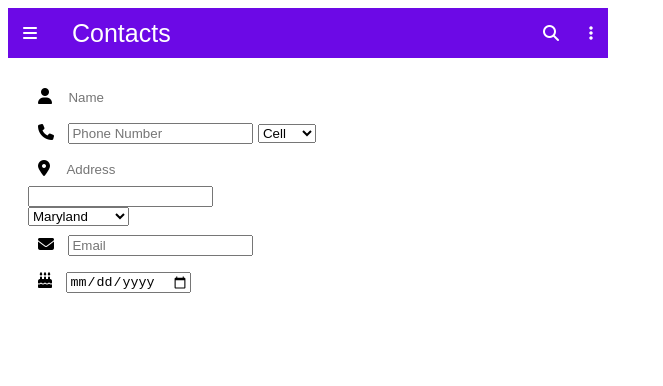
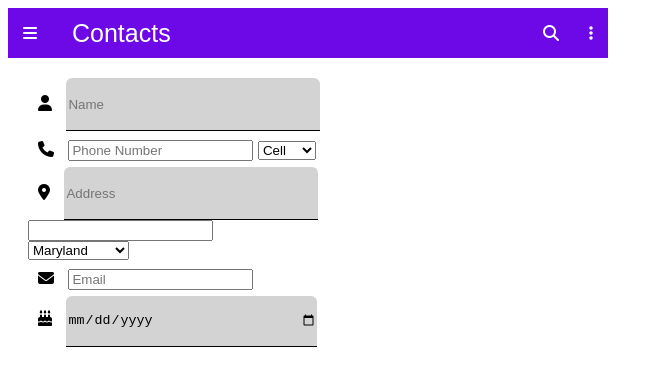
Before and after one commit to NishaWeesha/form-duplication, a plain HTML site: page index.html in a window 1280 px wide. Shown: the whole page, without its empty margins (0-663 px from the left). Drawn offline with Linux system fonts and the light colour scheme.

Commit message:
updated .shade background and corner

```diff
--- a/index.html
+++ b/index.html
@@ -59,8 +59,8 @@
                         <input type="email" placeholder="Email">
                     </div>
                     <div class="single">
-                        <label class="shade" for="bday"><i class="fa-solid fa-cake-candles"></i></label>
-                        <input type="date" placeholder="Birthday">
+                        <label for="bday"><i class="fa-solid fa-cake-candles"></i></label>
+                        <input class="shade" type="date" placeholder="Birthday">
                     </div>
                 </form>
             </div>
--- a/style.css
+++ b/style.css
@@ -31,7 +31,11 @@
 }
 .shade {
     border: none;
-    background-color: transparent;
-    resize: none;
+    border-bottom: 1px solid black;
+    background-color: lightgray;
     outline: none;
+    width: 250px;
+    height: 50px;
+    border-top-left-radius: 6px;
+    border-top-right-radius: 6px;
 }
```
